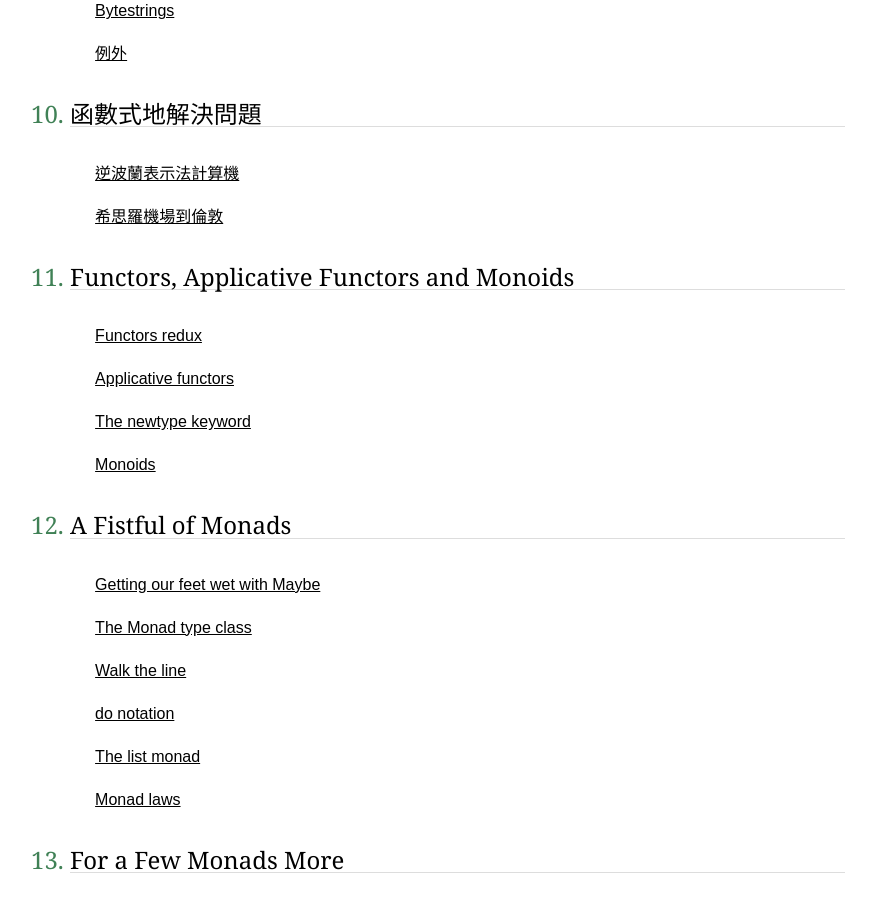
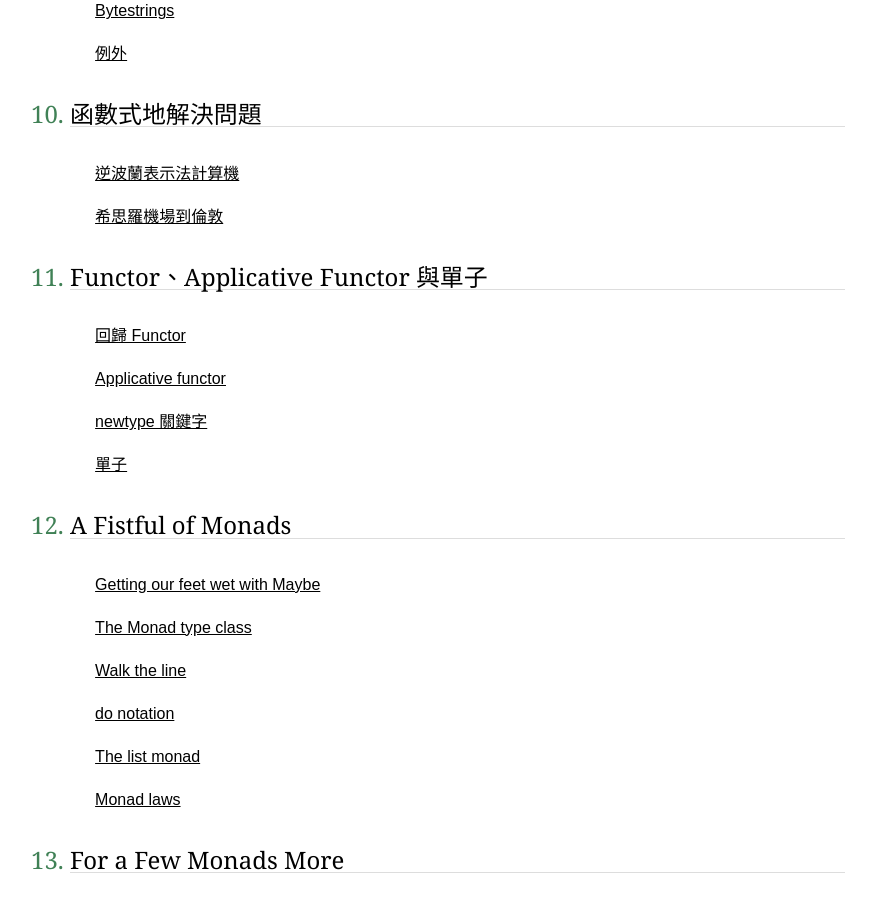
Before and after one commit to jason2506/lyah.zh-tw, a Jekyll site: the page built from index.md, in a window 1280 px wide and 900 px high, scrolled down 3004 px. Shown: the whole window, without its empty margins (195-1071 px from the left). Built offline with Jekyll 4.4.1, drawn with Linux system fonts in a browser that asks for light colours; Markdown is read by kramdown in place of the engine named in the settings.

Commit message:
Add the page of Chapter 11.

```diff
--- a/index.md
+++ b/index.md
@@ -69,11 +69,11 @@ class: chapters
 10. [函數式地解決問題](functionally-solving-problems)
     * [逆波蘭表示法計算機](functionally-solving-problems#reverse-polish-notation-calculator)
     * [希思羅機場到倫敦](functionally-solving-problems#heathrow-to-london)
-11. [Functors, Applicative Functors and Monoids](#)
-    * [Functors redux](#)
-    * [Applicative functors](#)
-    * [The newtype keyword](#)
-    * [Monoids](#)
+11. [Functor、Applicative Functor 與單子](functors-applicative-functors-and-monoids)
+    * [回歸 Functor](functors-applicative-functors-and-monoids#functors-redux)
+    * [Applicative functor](functors-applicative-functors-and-monoids#applicative-functors)
+    * [newtype 關鍵字](functors-applicative-functors-and-monoids#the-newtype-keyword)
+    * [單子](functors-applicative-functors-and-monoids#monoids)
 12. [A Fistful of Monads](#)
     * [Getting our feet wet with Maybe](#)
     * [The Monad type class](#)
```
Also changed, not shown: functionally-solving-problems/index.md (+3 -0 lines), functors-applicative-functors-and-monoids/index.md (added, +19 -0 lines).
